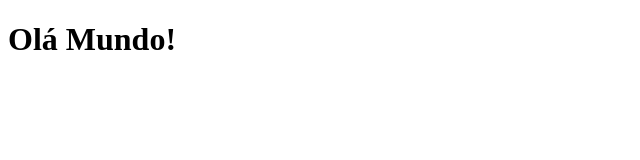
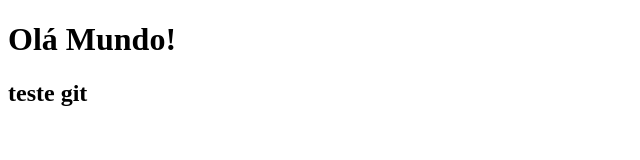
Before and after one commit to dev-luizotavio/web-calculator, a plain HTML site: page index.html in a window 1280 px wide. Shown: the whole page, without its empty margins (0-640 px from the left). Drawn offline with Linux system fonts and the light colour scheme.

Commit message:
teste commit

```diff
--- a/index.html
+++ b/index.html
@@ -12,6 +12,6 @@
 </head>
 <body>
     <h1>Olá Mundo!</h1>
-
+    <h2>teste git</h2>
 </body>
 </html>
```
